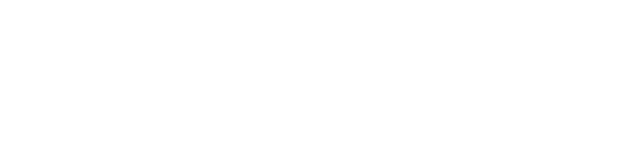
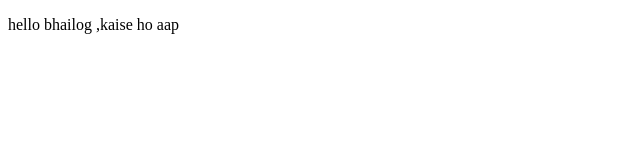
Before and after one commit to CODERVISHAL7/git_myProject, a plain HTML site: page index.html in a window 1280 px wide. Shown: the whole page, without its empty margins (0-640 px from the left). Drawn offline with Linux system fonts and the light colour scheme.

Commit message:
change in html

```diff
--- a/index.html
+++ b/index.html
@@ -6,6 +6,6 @@
     <title>Document</title>
 </head>
 <body>
-
+    <p>hello bhailog ,kaise ho aap <div class=""></div></p>
 </body>
 </html>
```
